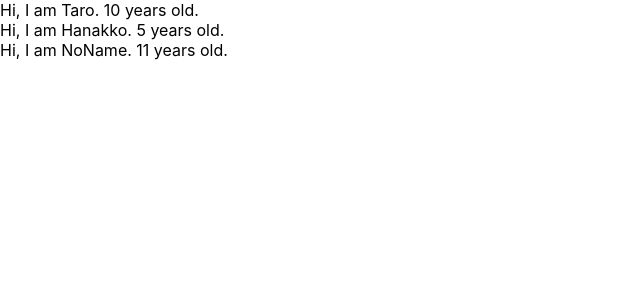
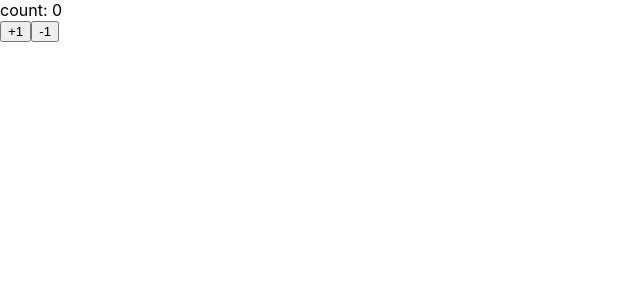
Before and after one commit to k17i/udemy-react-redux-crud-application, a React (Create React App) app: page / in a window 1280 px wide. Shown: the top 300 px of the page, without its empty margins (0-640 px from the left). Built offline with nearby package versions, Linux system fonts and the light colour scheme.

Commit message:
Learned state and setState

```diff
--- a/src/App.js
+++ b/src/App.js
@@ -1,5 +1,4 @@
 import React, { Component } from 'react';
-import PropTypes from 'prop-types';
 
 //class App extends Component
 //{
@@ -13,29 +12,34 @@
 //  }
 //}
 
-const App = () => {
-  const profiles=[
-    {name: "Taro", age: 10},
-    {name: "Hanakko", age: 5},
-    {name: "NoName", age:11}
-  ]
-  return (
-  <div>
-    {
-      profiles.map((profile, index) => {
-        return <User name={profile.name} age={profile.age} key={index} />
-      })
-    }
-  </div>
-  )
+const App = () => (<Counter></Counter>)
+
+class Counter extends Component {
+  constructor(props) {
+    super(props)
+    this.state = {count: 0}
+  }
+
+  handlePlusButton = () => {
+    this.setState({count: this.state.count + 1})
+    console.log(this.state.count)
+  }
+
+  handleMinusButton = () => {
+    this.setState({count: this.state.count - 1})
+    console.log(this.state.count)
+  }
+
+  render () {
+
+    return (
+      <React.Fragment>
+        <div>count: {this.state.count}</div>
+        <button onClick={this.handlePlusButton}>+1</button>
+        <button onClick={this.handleMinusButton}>-1</button>
+      </React.Fragment>
+    )
+  }
 }
 
-const User = (props) => {
-  return <div>Hi, I am {props.name}. {props.age} years old.</div>
-}
-
-User.propTypes = {
-  name: PropTypes.string,
-  age: PropTypes.number.isRequired
-}
 export default App;
```
